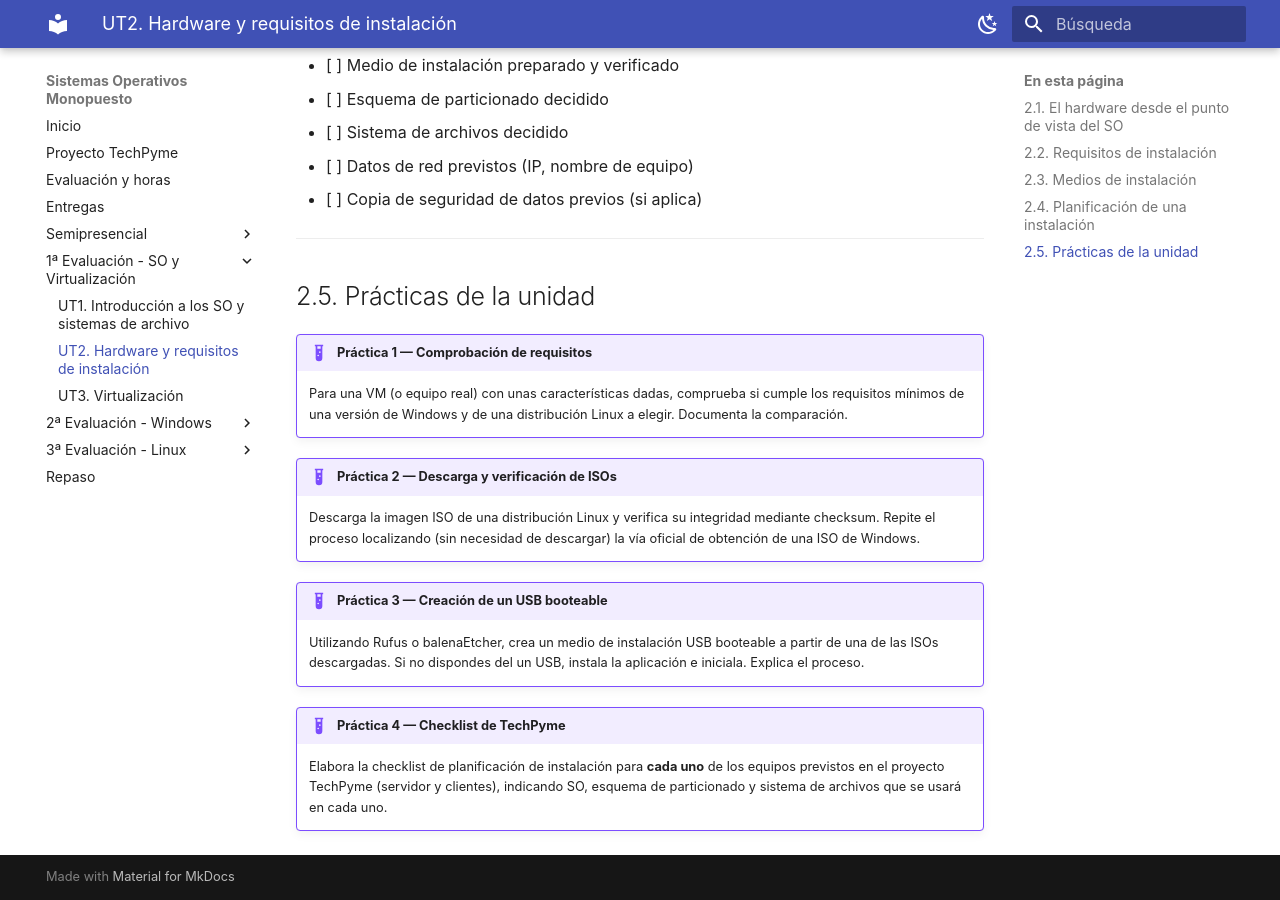
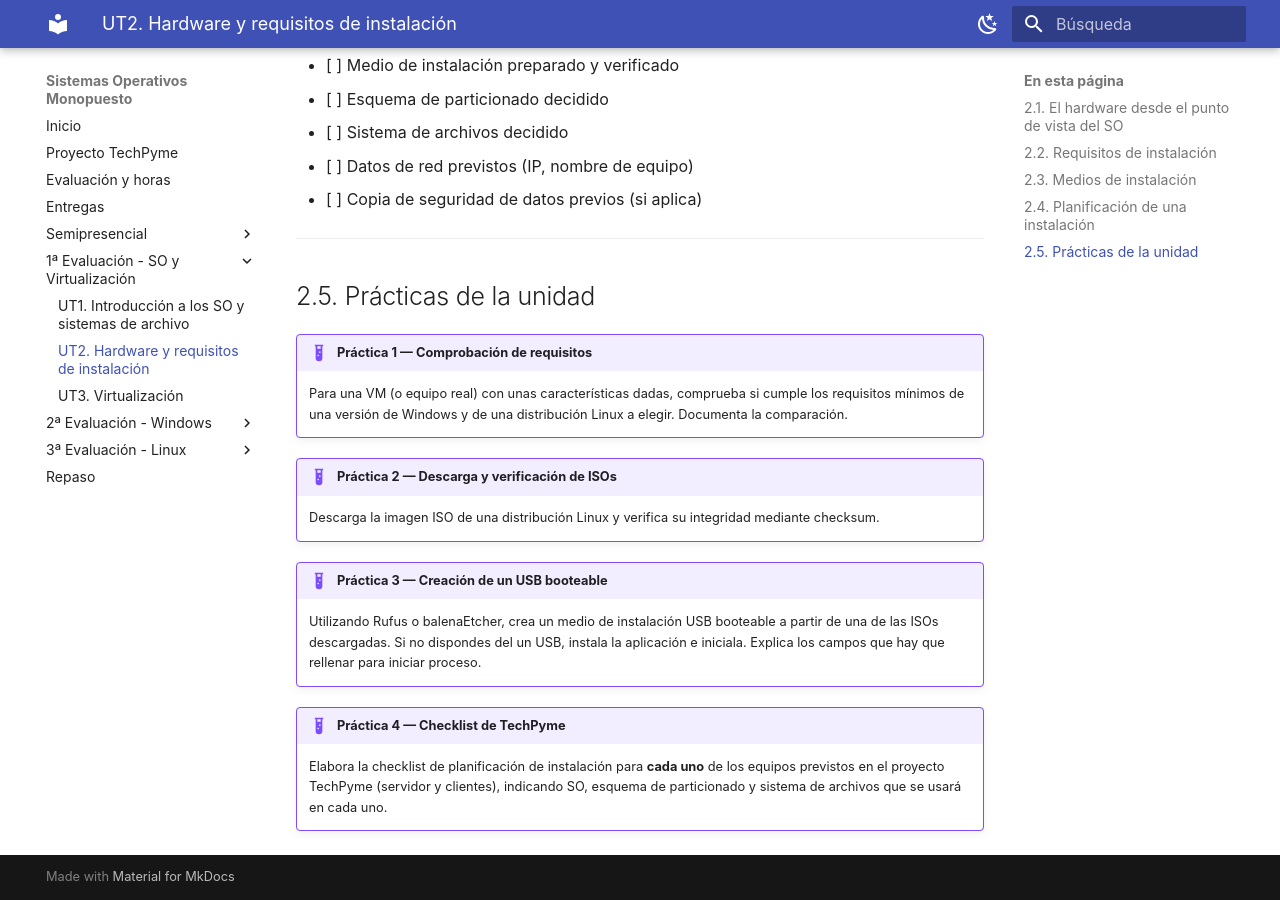
Before and after one commit to luisgarciabonifaz/SOM, an MkDocs documentation site: the page built from docs/primera-evaluacion/ut2-hardware-instalacion.md, in a window 1280 px wide and 900 px high, scrolled down 4053 px. Built offline with MkDocs 1.6.1 and Material for MkDocs 9.7.7, drawn with Linux system fonts in a browser that asks for light colours; plug-ins that fetch from the network failed and are left out.

Commit message:
Corrijo enunciado actividad de la UT2 con mas detalle

```diff
--- a/docs/primera-evaluacion/ut2-hardware-instalacion.md
+++ b/docs/primera-evaluacion/ut2-hardware-instalacion.md
@@ -148,10 +148,10 @@ Antes de instalar un sistema operativo conviene responder a preguntas como:
     Para una VM (o equipo real) con unas características dadas, comprueba si cumple los requisitos mínimos de una versión de Windows y de una distribución Linux a elegir. Documenta la comparación.
 
 !!! example "Práctica 2 — Descarga y verificación de ISOs"
-    Descarga la imagen ISO de una distribución Linux y verifica su integridad mediante checksum. Repite el proceso localizando (sin necesidad de descargar) la vía oficial de obtención de una ISO de Windows.
+    Descarga la imagen ISO de una distribución Linux y verifica su integridad mediante checksum.
 
 !!! example "Práctica 3 — Creación de un USB booteable"
-    Utilizando Rufus o balenaEtcher, crea un medio de instalación USB booteable a partir de una de las ISOs descargadas. Si no dispondes del un USB, instala la aplicación e iniciala. Explica el proceso.
+    Utilizando Rufus o balenaEtcher, crea un medio de instalación USB booteable a partir de una de las ISOs descargadas. Si no dispondes del un USB, instala la aplicación e iniciala. Explica los campos que hay que rellenar para iniciar proceso.
 
 !!! example "Práctica 4 — Checklist de TechPyme"
     Elabora la checklist de planificación de instalación para **cada uno** de los equipos previstos en el proyecto TechPyme (servidor y clientes), indicando SO, esquema de particionado y sistema de archivos que se usará en cada uno.
```
